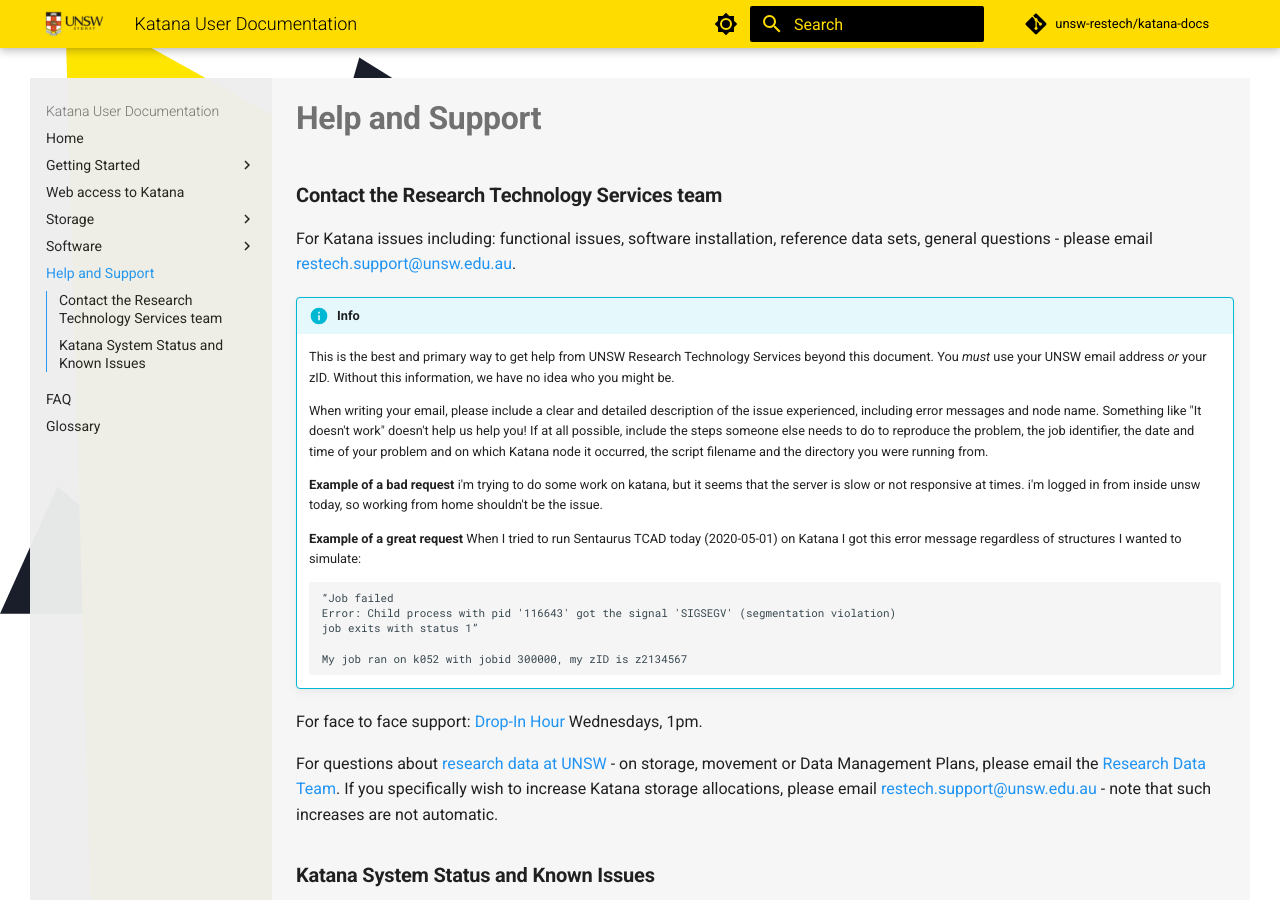
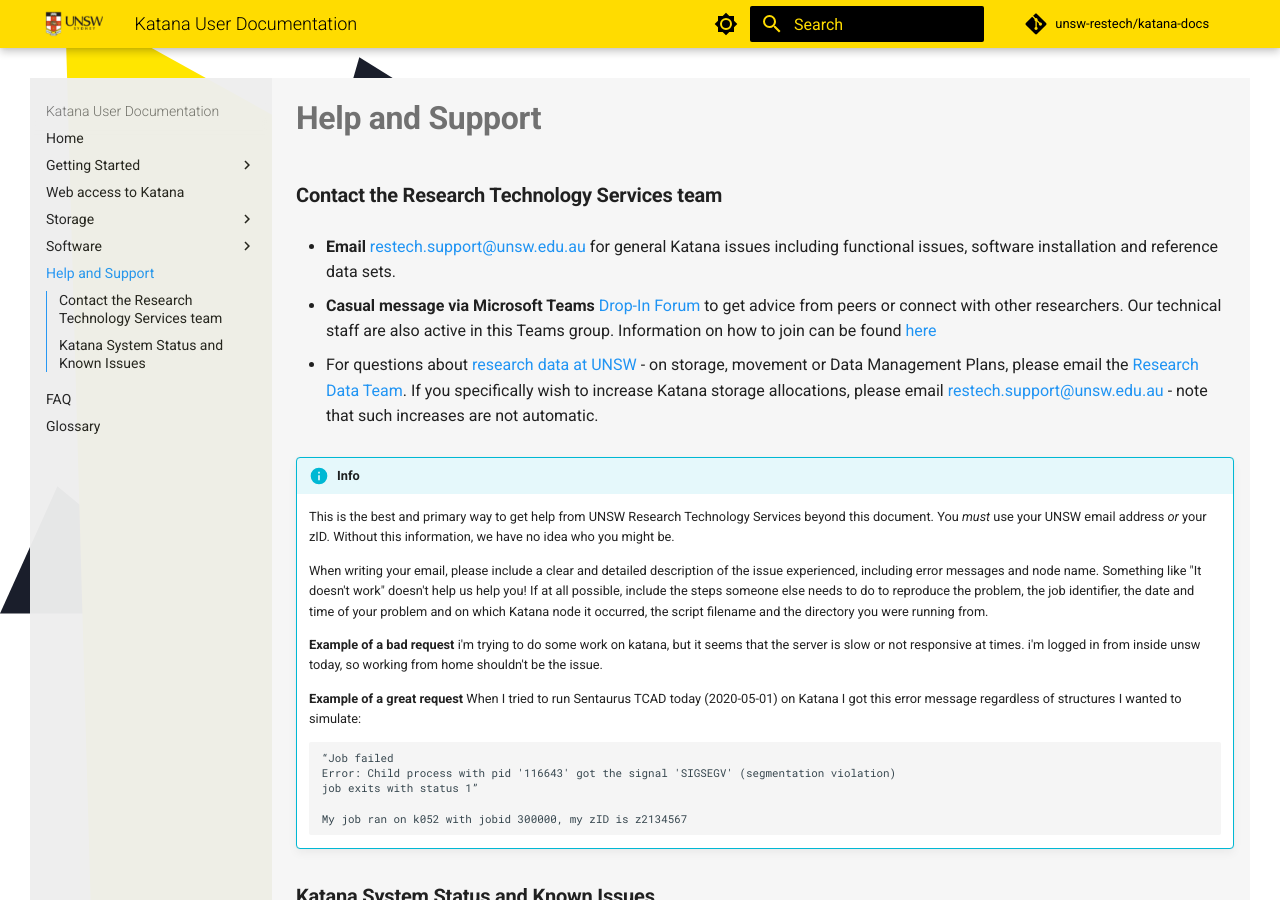
Before and after one commit to unsw-restech/unsw-restech.github.io, an MkDocs documentation site: the page built from docs/help_support/user_support.md, in a window 1280 px wide and 900 px high. Built offline with MkDocs 1.6.1 and Material for MkDocs 9.7.7, drawn with Linux system fonts in a browser that asks for light colours; comment, search, counter and statistics services are not loaded; some of the changed text lies outside the part shown.

```diff
--- a/docs/help_support/user_support.md
+++ b/docs/help_support/user_support.md
@@ -4,8 +4,11 @@ title: Help and Support
 
 ### **Contact the Research Technology Services team**
 
-For Katana issues including: functional issues, software installation, reference data sets, general questions -
-please email [restech.support@unsw.edu.au](mailto:restech.support@unsw.edu.au).
+- **Email** [restech.support@unsw.edu.au](mailto:restech.support@unsw.edu.au) for general Katana issues including functional issues, software installation and reference data sets.
+
+- **Casual message via Microsoft Teams** [Drop-In Forum](https://teams.microsoft.com/l/channel/19%3a358ea86ab3d541529ebfb1a49287a2c5%40thread.skype/Hacky%2520Hour?groupId=96e130bc-dfcd-4e4c-a561-58333ea61ea8&tenantId=3ff6cfa4-e715-48db-b8e1-0867b9f9fba3) to get advice from peers or connect with other researchers. Our technical staff are also active in this Teams group. Information on how to join can be found [here](https://research.unsw.edu.au/restech-teams-channel)
+
+- For questions about [research data at UNSW](https://research.unsw.edu.au/research-data-management-unsw>) - on storage, movement or Data Management Plans, please email the [Research Data Team](mailto:rdm@unsw.edu.au>). If you specifically wish to increase Katana storage allocations, please email [restech.support@unsw.edu.au](mailto:restech.support@unsw.edu.au) - note that such increases are not automatic.
 
 !!! info
     This is the best and primary way to get help from UNSW Research Technology Services beyond this document. You *must* use your UNSW email address *or* your zID. Without this information, we have no idea who you might be.
@@ -24,9 +27,6 @@ please email [restech.support@unsw.edu.au](mailto:restech.support@unsw.edu.au).
 
         My job ran on k052 with jobid 300000, my zID is z2134567
 
-For face to face support: [Drop-In Hour](https://research.unsw.edu.au/restech-drop-hour-formerly-hacky-hour) Wednesdays, 1pm.
-
-For questions about [research data at UNSW](https://research.unsw.edu.au/research-data-management-unsw>) - on storage, movement or Data Management Plans, please email the [Research Data Team](mailto:rdm@unsw.edu.au>). If you specifically wish to increase Katana storage allocations, please email [restech.support@unsw.edu.au](mailto:restech.support@unsw.edu.au) - note that such increases are not automatic.
 
 ### **Katana System Status and Known Issues**
 
--- a/mkdocs.yml
+++ b/mkdocs.yml
@@ -92,3 +92,4 @@ plugins:
 extra:
     base_url: "https://localhost"
     generator: false
+copyright: "UNSW Sydney NSW 2052 Australia | Tel: +61 2 93851000 | CRICOS: 00098G | TEQSA: PRV12055 | ABN: 57 195 873 179"
```
Also changed, not shown: docs/index.md (+1 -1 lines), docs/assets/restech_logo_v1.png (added).
